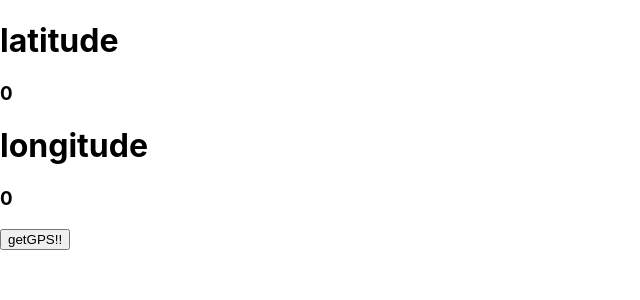
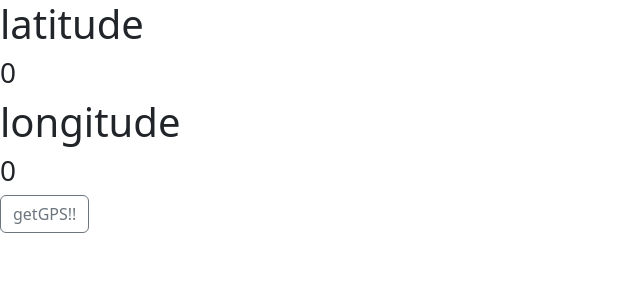
Before and after one commit to harutiro/react_get_gps, a React (Create React App) app: page / in a window 1280 px wide. Shown: the top 300 px of the page, without its empty margins (0-640 px from the left). Built offline with nearby package versions, Linux system fonts and the light colour scheme.

Commit message:
update:Bootstrapに対応させる。

```diff
--- a/package.json
+++ b/package.json
@@ -6,7 +6,9 @@
     "@testing-library/jest-dom": "^5.16.5",
     "@testing-library/react": "^13.4.0",
     "@testing-library/user-event": "^13.5.0",
+    "bootstrap": "^5.2.3",
     "react": "^18.2.0",
+    "react-bootstrap": "^2.6.0",
     "react-dom": "^18.2.0",
     "react-scripts": "5.0.1",
     "web-vitals": "^2.1.4"
--- a/src/App.js
+++ b/src/App.js
@@ -1,6 +1,11 @@
 import logo from './logo.svg';
 import './App.css';
 import React from 'react';
+
+//BootStrap
+import 'bootstrap/dist/css/bootstrap.min.css';
+import { Button , Form , FormControl , Nav , Navbar , NavDropdown } from 'react-bootstrap';
+
 
 class App extends React.Component {
   constructor(props) {
@@ -45,7 +50,9 @@ class App extends React.Component {
         <h3>{this.state.latitude}</h3>
         <h1>longitude</h1>
         <h3>{this.state.longitude}</h3>
-        <button onClick={() => this.headClick()}>getGPS!!</button>
+        {/* <button onClick={() => this.headClick()}>getGPS!!</button> */}
+        <button class="btn btn-outline-secondary" onClick={() => this.headClick()} >getGPS!!</button>
+        {/* <Button variant="outline-secondary" onClick={() => this.headClick()}>getGPS!!</Button> */}
       </div>
     );
   }
```
Also changed, not shown: 1 other file (tests, documents, lock files or other folders).
